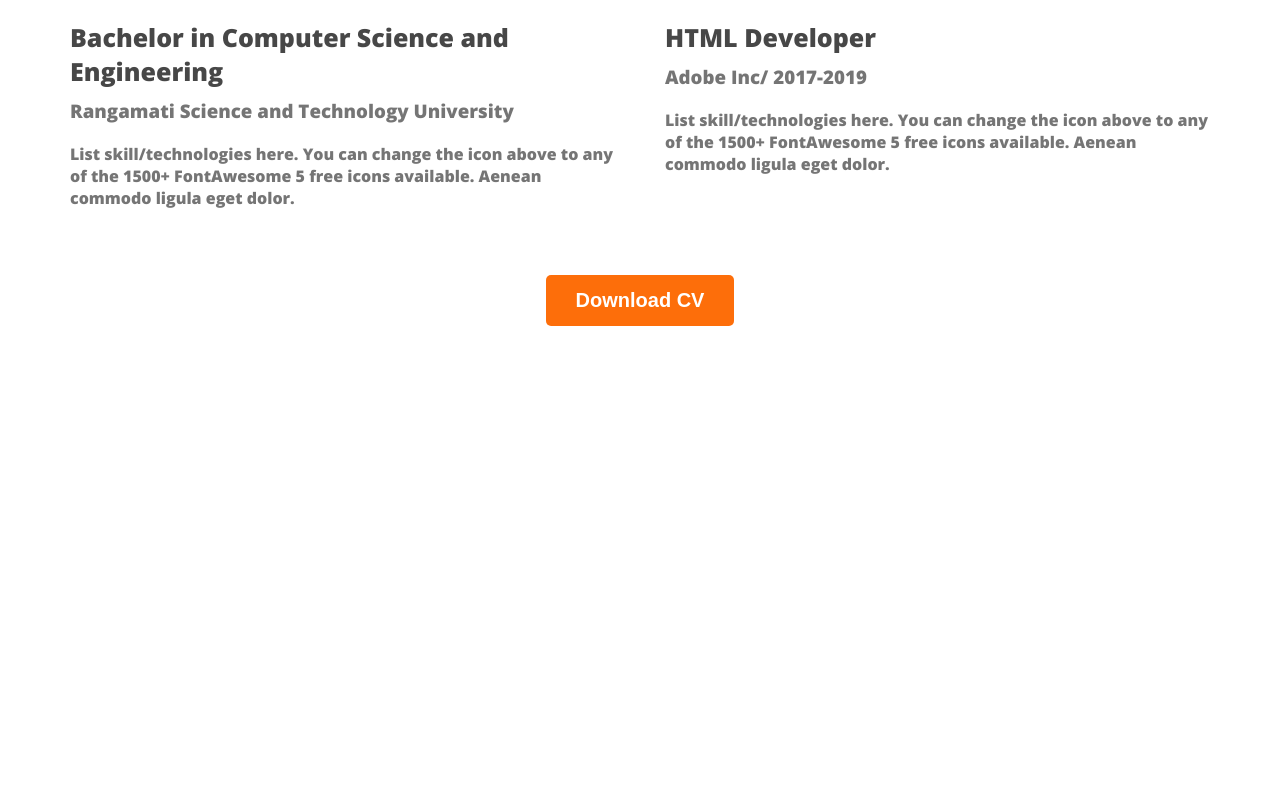
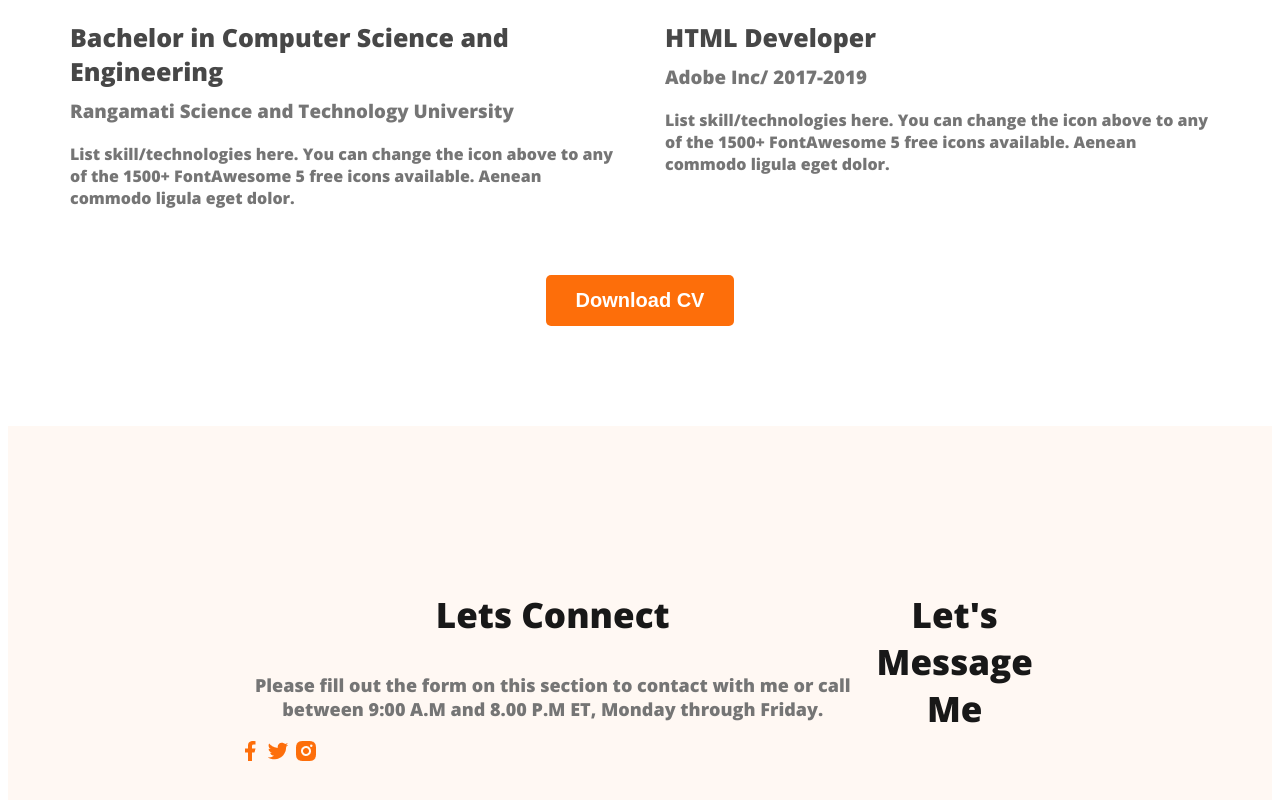
Before and after one commit to arnobghagra/webdeveloper-portfolio, a plain HTML site: page index.html in a window 1280 px wide. Shown: the part 2922-3722 px from the top of the page. Before the commit the page ends 3256 px from the top, so only its background shows below. Drawn offline with nearby package versions, Linux system fonts and the light colour scheme.

Commit message:
added social links

```diff
--- a/index.html
+++ b/index.html
@@ -142,7 +142,18 @@
             </section>
         </main>
         <footer>
-
+            <div class="footer-column">
+                <h3 class="section-title">Lets Connect</h3>
+                <p class="section-description">Please fill out the form on this section to contact with me or call between 9:00 A.M and 8.00 P.M ET, Monday through Friday.</p>
+                <div class="social-links">
+                    <a href=""><img src="images/icons/facebook.png" alt=""></a>
+                    <a href=""><img src="images/icons/twitter.png" alt=""></a>
+                    <a href=""><img src="images/icons/insta.png" alt=""></a>
+                </div>
+            </div>
+            <div class="footer-column">
+                <h3 class="section-title">Let's Message Me</h3>
+            </div>
         </footer>
     </body>
 </html>
--- a/styles/portfolio.css
+++ b/styles/portfolio.css
@@ -169,3 +169,10 @@ main section{
     text-align: center;
     margin-top: 50px;
 }
+
+footer{
+    display: flex;
+    background: #fff8f3;
+    margin-top: 100px;
+    padding: 130px 230px;
+}
```
